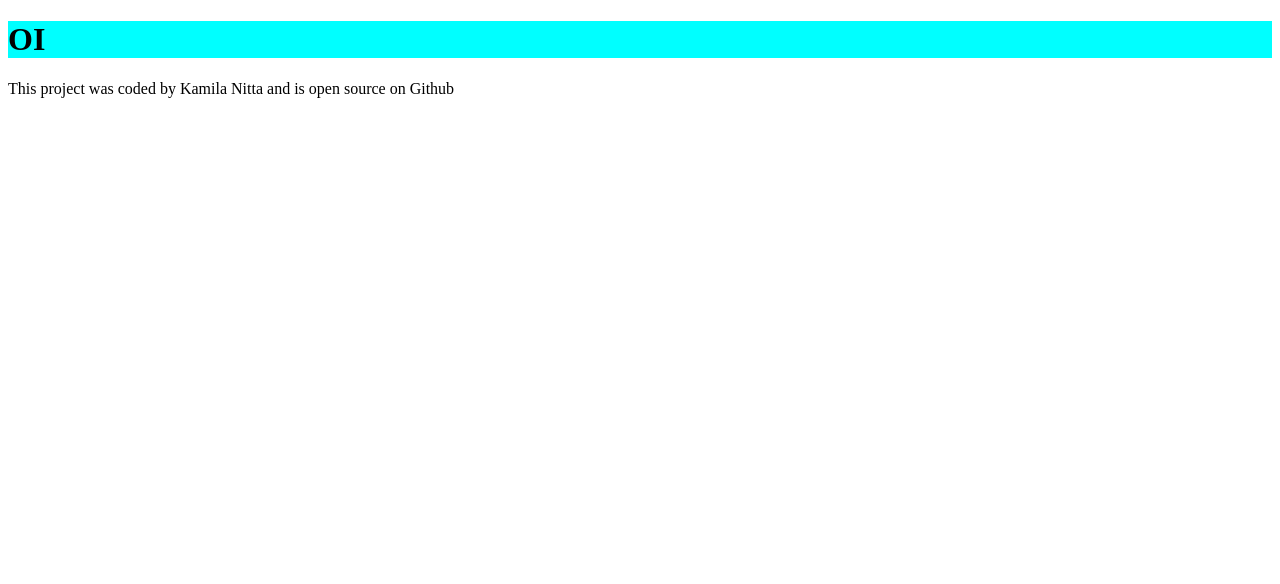
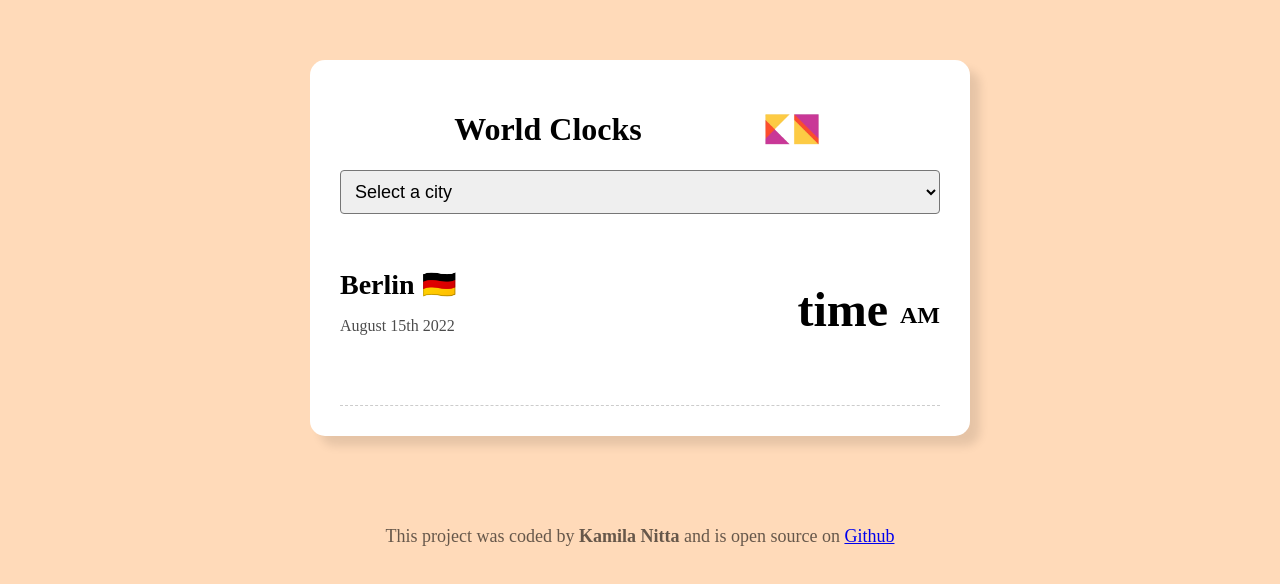
Before and after one commit to kamilanitta/world-clock, a plain HTML site: page index.html in a window 1280 px wide. Drawn offline with Linux system fonts and the light colour scheme.

Commit message:
chore: html and css

```diff
--- a/index.html
+++ b/index.html
@@ -13,14 +13,42 @@
     <title>World Clock - Kamila Nitta</title>
   </head>
   <body>
-    <h1>OI</h1>
+    <div class="container">
+      <div class="header">
+        <h1>World Clocks</h1>
+        <img
+          src="./KN_Logo-bg.png"
+          alt="World Clock"
+          width="70"
+        />
+      </div>
+
+      <select class="select">
+        <option>Select a city</option>
+        <option>Berlin</option>
+        <option>Brasilia</option>
+        <option>New York</option>
+        <option>Tokyo</option>
+      </select>
+
+      <div class="city-container">
+        <div class="left-container">
+          <h2 class="city-name">Berlin 🇩🇪</h2>
+          <p class="date">August 15th 2022</p>
+        </div>
+        <p class="time">time <small>AM</small></p>
+      </div>
+    </div>
+
     <footer>
-      This project was coded by Kamila Nitta and is
+      This project was coded by <strong>Kamila Nitta</strong> and is open source
+      on
       <a
-        href="#"
+        href="https://github.com/kamilanitta/world-clock"
         target="'_blank"
-      ></a>
-      open source on Github
+      >
+        Github</a
+      >
     </footer>
     <script src="./index.js"></script>
   </body>
--- a/style.css
+++ b/style.css
@@ -1,3 +1,67 @@
-h1 {
-  background-color: aqua;
+body {
+  background-color: peachpuff;
 }
+.header {
+  display: flex;
+  justify-content: space-evenly;
+  align-items: center;
+}
+.select {
+  display: block;
+  width: 100%;
+  font-size: 18px;
+  border-radius: 4px;
+  padding: 10px;
+}
+
+.city-name {
+  margin: 0 0 10px;
+  font-size: 28px;
+}
+
+.date {
+  opacity: 0.7;
+}
+
+.time {
+  font-size: 48px;
+  font-weight: bold;
+}
+
+.time small {
+  font-size: 24px;
+  line-height: 36px;
+  vertical-align: middle;
+}
+
+.container {
+  background-color: white;
+  max-width: 600px;
+  margin: 60px auto;
+  padding: 30px;
+  box-shadow: 10px 10px 10px rgba(0, 0, 0, 0.1);
+  border-radius: 15px;
+}
+
+.city-container {
+  display: flex;
+  flex-direction: row;
+  justify-content: space-between;
+  padding: 20px 0;
+  border-bottom: 1px dashed rgba(0, 0, 0, 0.2);
+}
+
+.city-container :last-child {
+  border: none;
+}
+
+.left-container {
+  align-content: center;
+}
+
+footer {
+  padding-top: 30px;
+  font-size: 18px;
+  color: rgba(0, 0, 0, 0.6);
+  text-align: center;
+}
```
Also changed, not shown: KN_Logo-bg.png (added).
